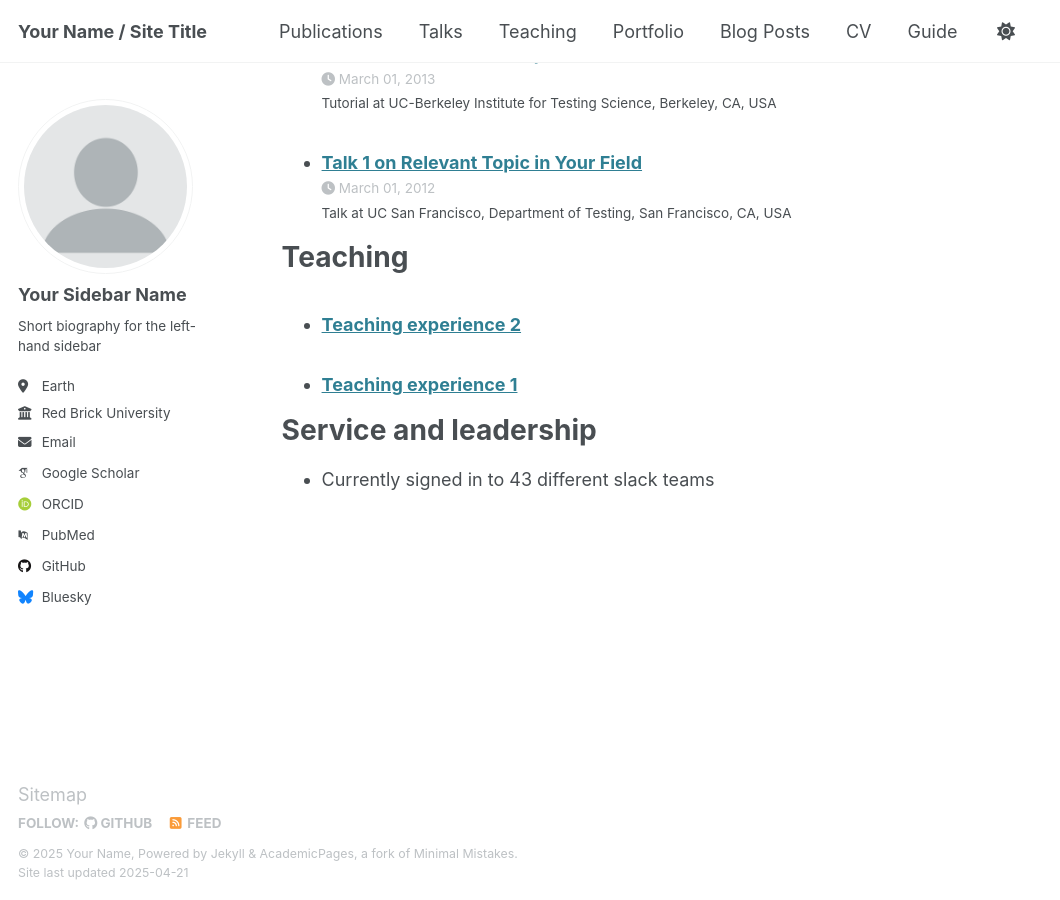
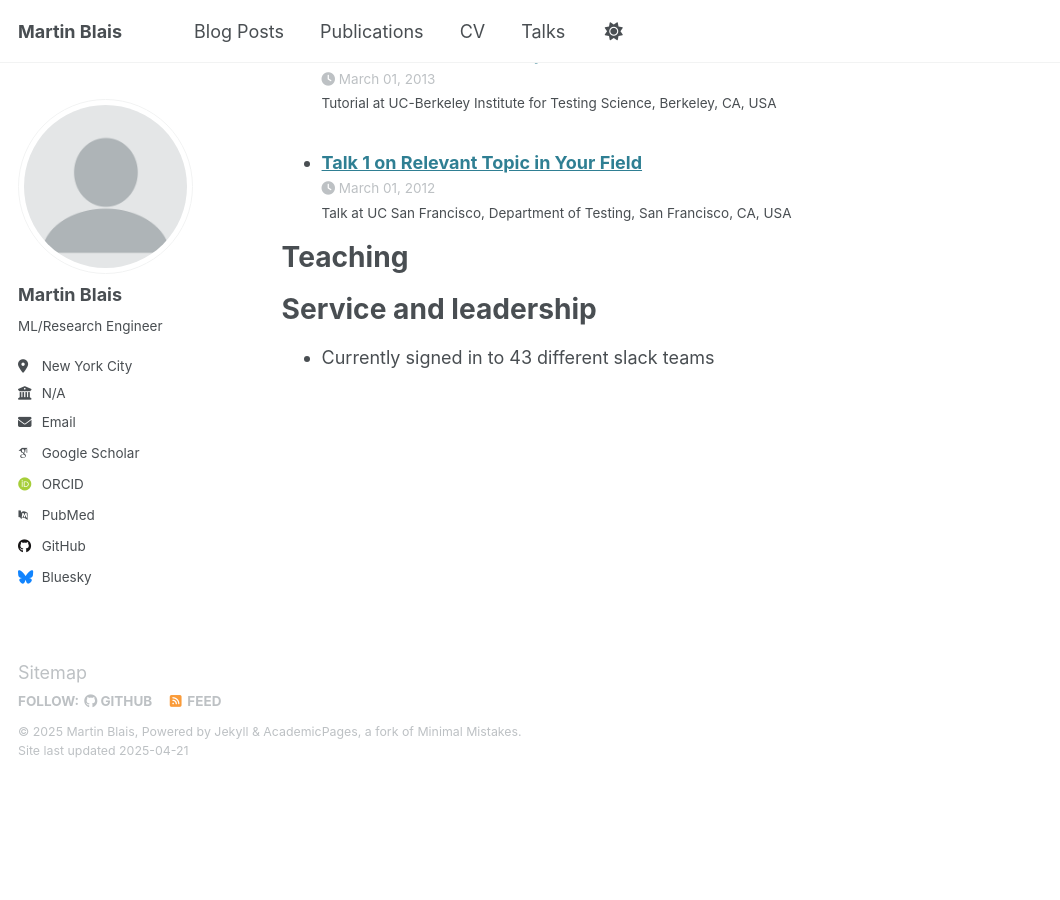
Before and after one commit to blais/blais.github.io, a Jekyll site: the page built from _pages/cv.md, in a window 1280 px wide and 900 px high, scrolled down 1722 px. Shown: the whole window, without its empty margins (0-1060 px from the left). Built offline with Jekyll 4.4.1, drawn with Linux system fonts in a browser that asks for light colours; some web fonts are replaced; after the commit the page ends 2500 px from its top, so only the background shows below that.

```diff
--- a/_config.yml
+++ b/_config.yml
@@ -9,13 +9,13 @@
 # Basic Site Settings
 locale                   : "en-US"
 site_theme               : "default"
-title                    : "Your Name / Site Title"
+title                    : "Martin Blais"
 title_separator          : "-"
-name                     : &name "Your Name"
-description              : &description "personal description"
+name                     : &name "Martin Blais"
+description              : &description "ML/Research Engineer"
 url                      : https://academicpages.github.io # the base hostname & protocol for your site e.g. "https://[your GitHub username].github.io"
 baseurl                  : "" # the subpath of your site, e.g. "/blog"
-repository               : "academicpages/academicpages.github.io"
+repository               : "blais.github.io"
 
 # Site Author - The following control what appear as part of the author content on the side bar.
 #               If a field is blank the icon and link will not appear, otherwise it will be shown.
@@ -23,21 +23,21 @@ repository               : "academicpages/academicpages.github.io"
 author:
   # Biographic information
   avatar           : "profile.png"
-  name             : "Your Sidebar Name"
+  name             : "Martin Blais"
   pronouns         : # example: "she/her"
-  bio              : "Short biography for the left-hand sidebar"
-  location         : "Earth"
-  employer         : "Red Brick University"
+  bio              : "ML/Research Engineer"
+  location         : "New York City"
+  employer         : "N/A"
   uri              : # URL
-  email            : "none@example.org"
+  email            : "blais@furius.ca"
 
   # Academic websites
   arxiv            : # URL - Update with the correct link to your profile
-  googlescholar    : "https://scholar.google.com/citations?user=PS_CX0AAAAAJ"
+  googlescholar    : "https://scholar.google.com/citations?user=vozErI8AAAAJ"
   impactstory      : # URL
-  orcid            : "http://orcid.org/yourorcidurl"
+  orcid            : "https://orcid.org/0000-0002-2259-5936"
   semantic         : # URL
-  pubmed           : "https://www.ncbi.nlm.nih.gov/pubmed/?term=john+snow"
+  pubmed           : ""
   researchgate     : # URL
   scopus           : # URL
 
@@ -213,18 +213,18 @@ kramdown:
 
 # These settings control the types of collections used by the template
 collections:
-  teaching:
-    output: true
-    permalink: /:collection/:path/
   publications:
-    output: true
-    permalink: /:collection/:path/
-  portfolio:
     output: true
     permalink: /:collection/:path/
   talks:
     output: true
     permalink: /:collection/:path/
+  # teaching:
+  #   output: true
+  #   permalink: /:collection/:path/
+  # portfolio:
+  #   output: true
+  #   permalink: /:collection/:path/
 
 
 # These settings control how pages and collections are included in the site
```
Also changed, not shown: _data/navigation.yml (+12 -12 lines), _pages/cv.md (line endings or trailing spaces).
